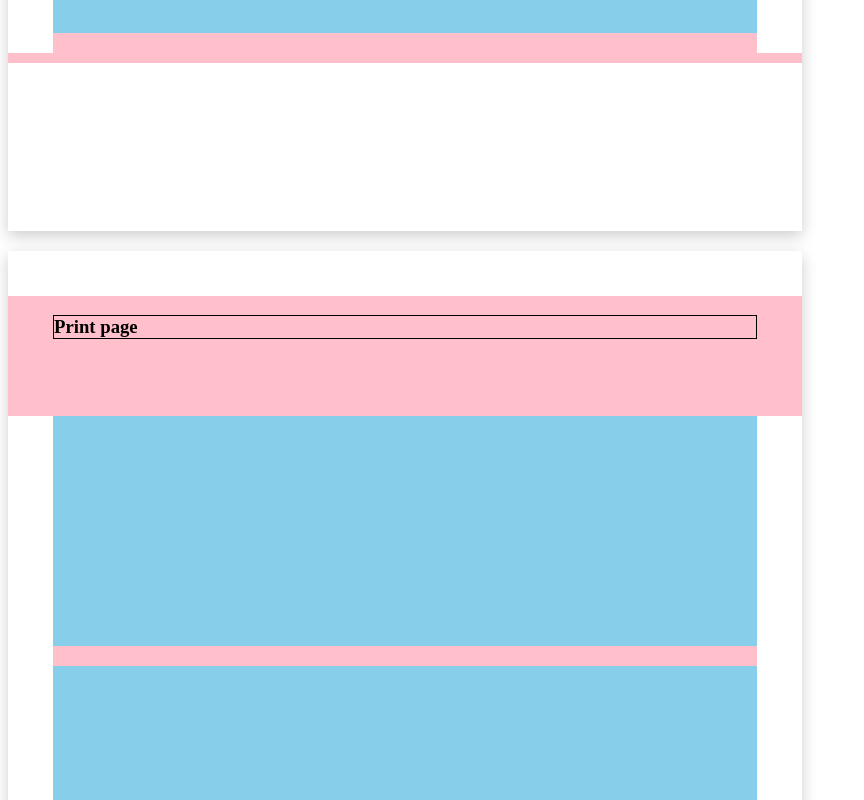
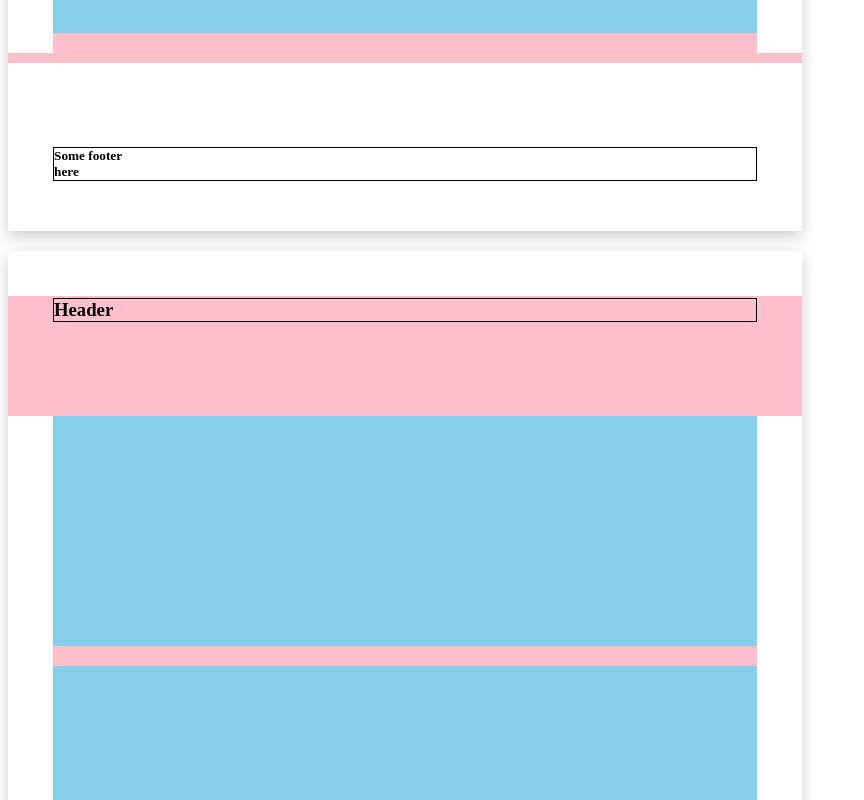
Before and after one commit to Naartti/vue-papers, a Vue app: page / in a window 1280 px wide. Shown: the part 900-1700 px from the top of the page, without its empty margins (0-864 px from the left). Built offline with nearby package versions, Linux system fonts and the light colour scheme.

Commit message:
Page footer

```diff
--- a/src/App.vue
+++ b/src/App.vue
@@ -7,7 +7,8 @@
     :margin-between="20"
     >
 
-    <h3 slot="header" style="border: 1px solid black;">Print page</h3>
+    <h3 slot="header" style="border: 1px solid black;">Header</h3>
+    <h5 slot="footer" style="border: 1px solid black;">Some footer<br>here</h5>
 
     <div
       v-for="(height, index) in blocks"
@@ -49,8 +50,8 @@ export default class App extends Vue {
   }
 }
 </script>
+<style lang="less">
 
-<style lang="less">
   .block {
     position: relative;
     background-color: skyblue;
--- a/src/components/VuePapers.vue
+++ b/src/components/VuePapers.vue
@@ -32,6 +32,10 @@
       class="vue-papers__page__space"
       :style="`height: ${paddingBottom}px;`"
       />
+
+    <div class="vue-papers__page__footer">
+      <slot name="footer" />
+    </div>
   </div>
 
   <div
@@ -129,6 +133,7 @@ export default class VuePapers extends Vue {
   @shadow: 0px 5px 15px rgba(0, 0, 0, 0.2);
   @page-width: 794px; // 21cm;
   @page-height: 1123px; // 29.7cm;
+  @page-inner-height: 1030px;
   @child-width: 704px; // 2x45 padding
   @print-side-padding: 45px;
 
@@ -141,9 +146,9 @@ export default class VuePapers extends Vue {
       max-height: none;
       background-color: initial;
 
-      &:last-child &__page {
-        height: auto !important;
-      }
+      // &:last-child &__page {
+      //   height: auto !important;
+      // }
     }
 
     &__page {
@@ -164,13 +169,14 @@ export default class VuePapers extends Vue {
         margin: initial;
         border-radius: initial;
         width: initial;
-        min-height: initial;
+        min-height: @page-inner-height;
         max-height: initial;
-        height: 100vh;
+        height: auto;
         box-shadow: none;
         position: relative;
         overflow: initial;
         zoom: 1;
+        background-color: green;
       }
 
       &__child {
@@ -193,14 +199,29 @@ export default class VuePapers extends Vue {
 
       &__header {
         position: absolute;
-        top: 45px;
+        top: 28px;
         left: 45px;
         right: 45px;
         height: auto;
         z-index: 2;
 
         @media print {
-          top: 0px;
+          top: -18px;
+          left: 0px;
+          right: 0px;
+        }
+      }
+
+      &__footer {
+        position: absolute;
+        bottom: 28px;
+        left: 45px;
+        right: 45px;
+        height: auto;
+        z-index: 2;
+
+        @media print {
+          bottom: -18px;
           left: 0px;
           right: 0px;
         }
```
